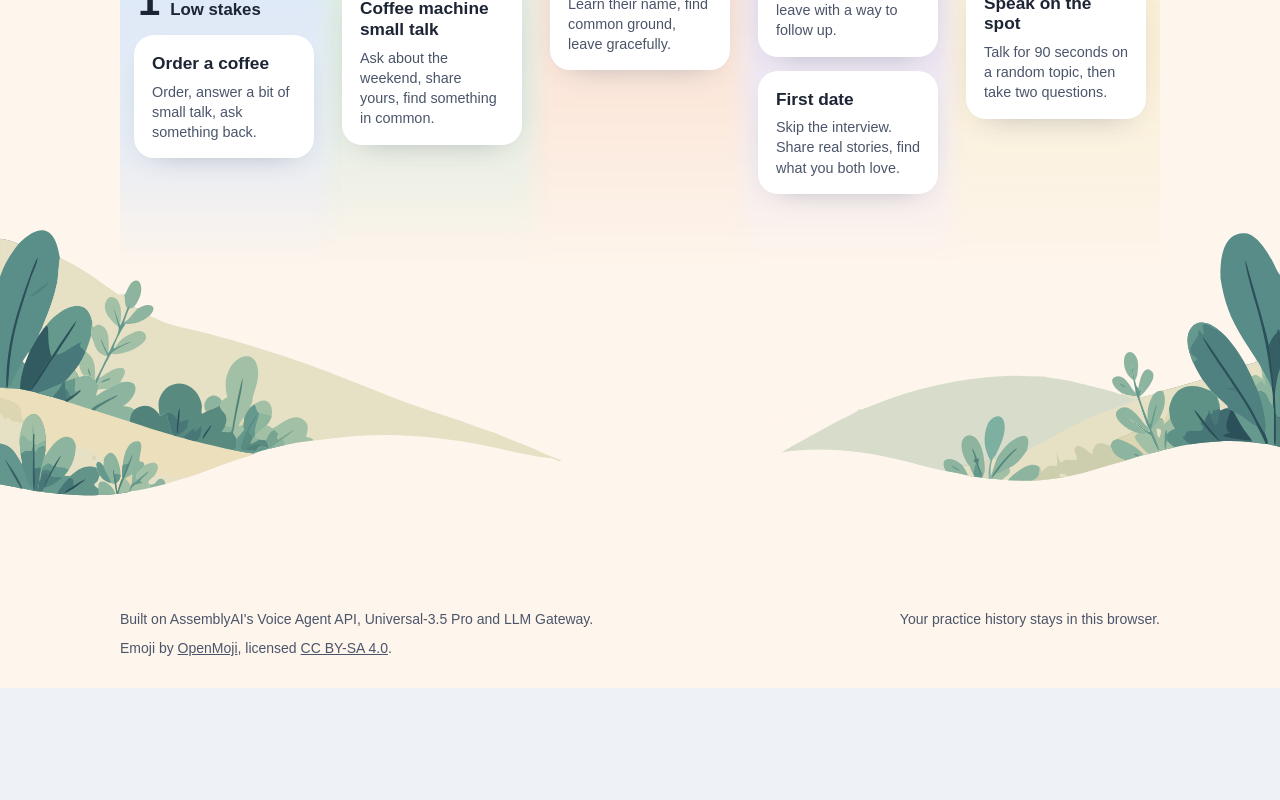
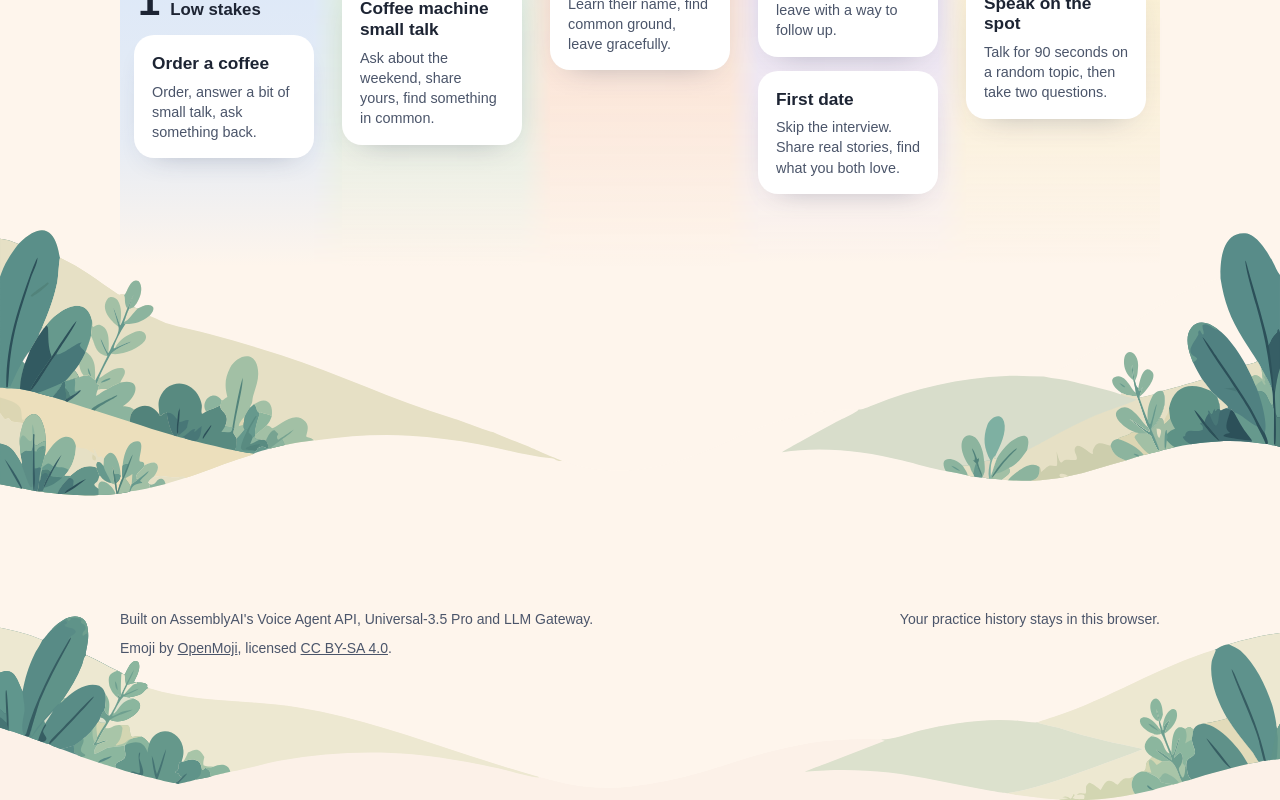
Before and after one commit to Litorian113/warmup, a Next.js app: page / in a window 1280 px wide. Shown: the part 1424-2224 px from the top of the page. Before the commit the page ends 2112 px from the top, so only its background shows below. Built offline with nearby package versions, Linux system fonts and the light colour scheme; a web font is replaced by a local one.

Commit message:
Refactor code structure for improved readability and maintainability

```diff
--- a/app/globals.css
+++ b/app/globals.css
@@ -909,6 +909,29 @@ body:has(.home) .site-footer {
   background: var(--ground);
 }
 
+/* The last divider sits under the footer text and ends the page; it's transparent at the top,
+   so it rises a little beside the text, with plants at the edges. It's 1px wider than the page
+   because its drawing stops 1px short of its right edge. */
+.footer-divider {
+  display: block;
+  width: calc(100% + 2px);
+  max-width: none;
+  height: auto;
+  margin: -5% 0 0 -1px;
+  pointer-events: none;
+}
+
+.site-footer:has(.footer-divider) {
+  position: relative;
+  overflow: hidden;
+}
+
+.site-footer:has(.footer-divider) .site-footer__inner {
+  position: relative;
+  z-index: 1;
+  padding-bottom: 0;
+}
+
 .temp-dot {
   width: 10px;
   height: 10px;
@@ -2751,6 +2774,9 @@ body:has(.home) .site-footer {
 }
 
 @media (max-width: 640px) {
+  .footer-divider {
+    margin-top: 12px;
+  }
   .history__item {
     grid-template-columns: auto minmax(0, 1fr) auto;
     gap: 12px 14px;
--- a/app/page.tsx
+++ b/app/page.tsx
@@ -107,6 +107,8 @@ export default function Home() {
             .
           </p>
         </div>
+        {/* hills and plants that close the page */}
+        <img className="footer-divider" src="/backdrops/Bottom-Final-Divider.svg" alt="" width={2169} height={449} aria-hidden="true" />
       </footer>
     </>
   );
```
Also changed, not shown: public/backdrops/Bottom-Final-Divider.svg.
